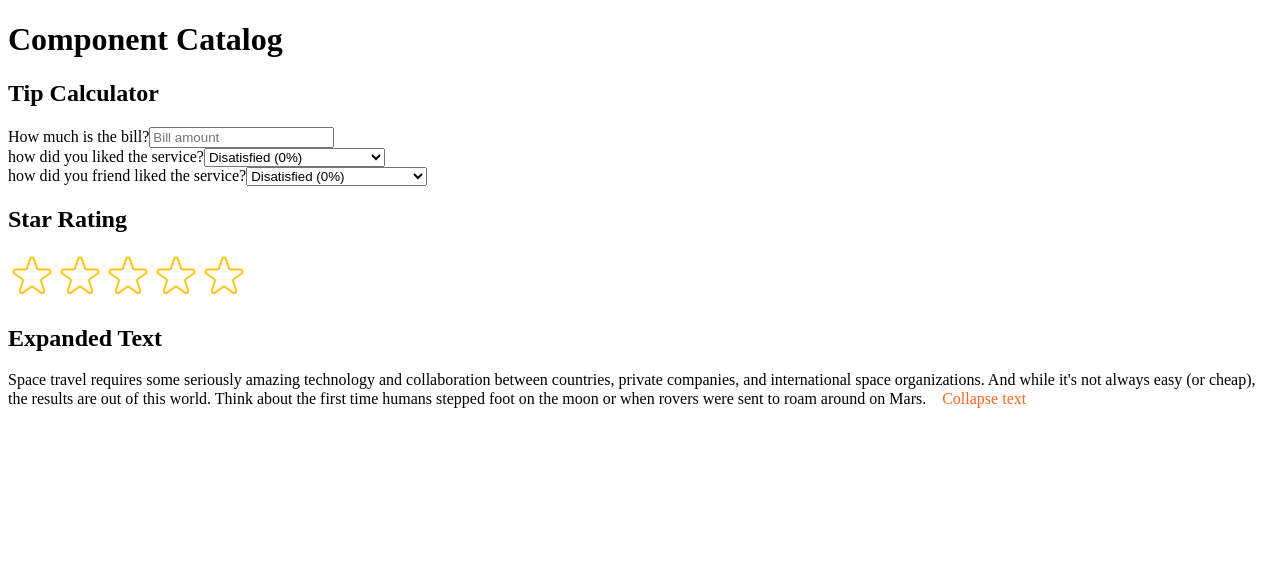
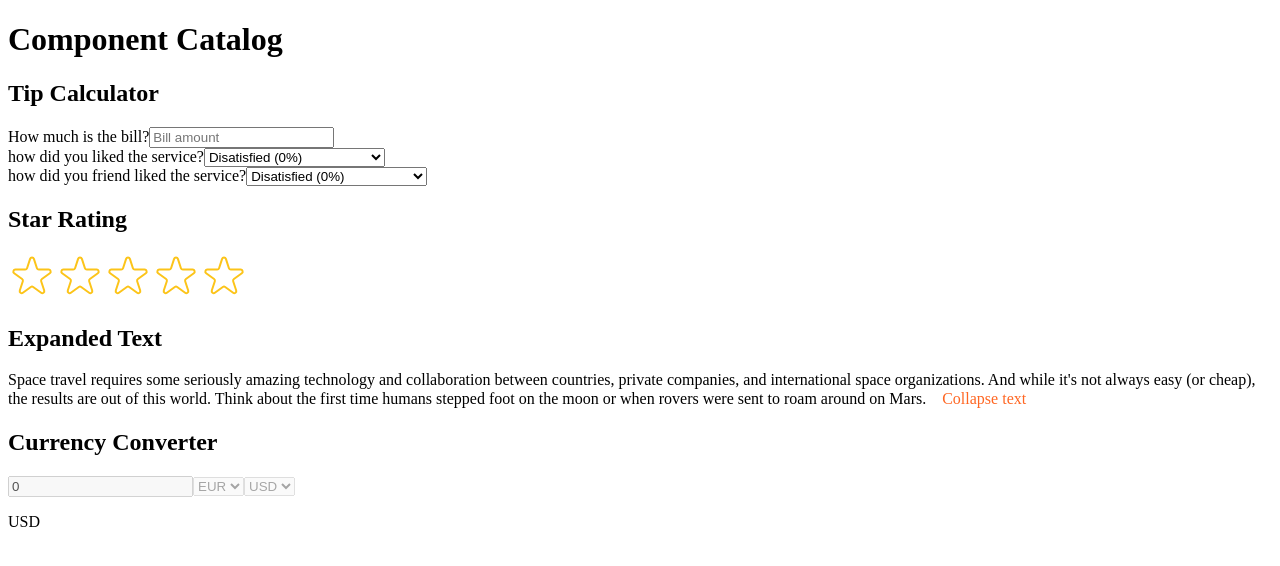
Before and after one commit to biancavlz/component-catalog, a React (Create React App) app: page / in a window 1280 px wide. Shown: the top 566 px of the page. Built offline with nearby package versions, Linux system fonts and the light colour scheme; no server answers.

Commit message:
Add currency converter component

```diff
--- a/src/App.js
+++ b/src/App.js
@@ -2,6 +2,7 @@ import HeaderCard from "./components/HeaderCard";
 import TipCalculator from "./components/tipCalcuator/TipCalculator";
 import Rating from "./components/starRating/Rating";
 import TextExpander from "./components/textExpander/TextExpander";
+import CurrencyConverter from "./components/currency/CurrencyConverter";
 
 function App() {
   return (
@@ -34,6 +35,10 @@ function App() {
           Mars.
         </TextExpander>
       </HeaderCard>
+
+      <HeaderCard text={"Currency Converter"}>
+        <CurrencyConverter />
+      </HeaderCard>
     </div>
   );
 }
--- /dev/null
+++ b/src/components/currency/CurrencyConverter.js
@@ -0,0 +1,64 @@
+import { useState, useEffect } from "react";
+
+function CurrencyConverter() {
+  const [amount, setAmount] = useState(0);
+  const [fromCurrency, setFRomCurrency] = useState("EUR");
+  const [toCurrency, setToCurrency] = useState("USD");
+  const [convertedAmount, setConvertedAmount] = useState("");
+  const [isLoading, setIsLoading] = useState(false);
+
+  useEffect(
+    function () {
+      async function convert() {
+        setIsLoading(true);
+        const res = await fetch(
+          // `https://api.frankfurter.app/latest?amount=${amount}&from=${fromCurrency}&to=${toCurrency}`,
+          `https://api.frankfurter.dev/v1/latest?base=${fromCurrency}&symbols=${toCurrency}`,
+        );
+
+        const data = await res.json();
+        const convertedAmount = data.rates[toCurrency] * amount;
+        setConvertedAmount(convertedAmount.toFixed(2));
+        setIsLoading(false);
+      }
+      convert();
+    },
+    [amount, fromCurrency, toCurrency],
+  );
+
+  return (
+    <div>
+      <input
+        type="text"
+        value={amount}
+        onChange={(e) => setAmount(Number(e.target.value))}
+        disabled={isLoading}
+      />
+      <select
+        value={fromCurrency}
+        onChange={(e) => setFRomCurrency(e.target.value)}
+        disabled={isLoading}
+      >
+        <option value="USD">USD</option>
+        <option value="EUR">EUR</option>
+        <option value="CAD">CAD</option>
+        <option value="INR">INR</option>
+      </select>
+      <select
+        value={toCurrency}
+        onChange={(e) => setToCurrency(e.target.value)}
+        disabled={isLoading}
+      >
+        <option value="USD">USD</option>
+        <option value="EUR">EUR</option>
+        <option value="CAD">CAD</option>
+        <option value="INR">INR</option>
+      </select>
+      <p>
+        {convertedAmount} {toCurrency}
+      </p>
+    </div>
+  );
+}
+
+export default CurrencyConverter;
```
